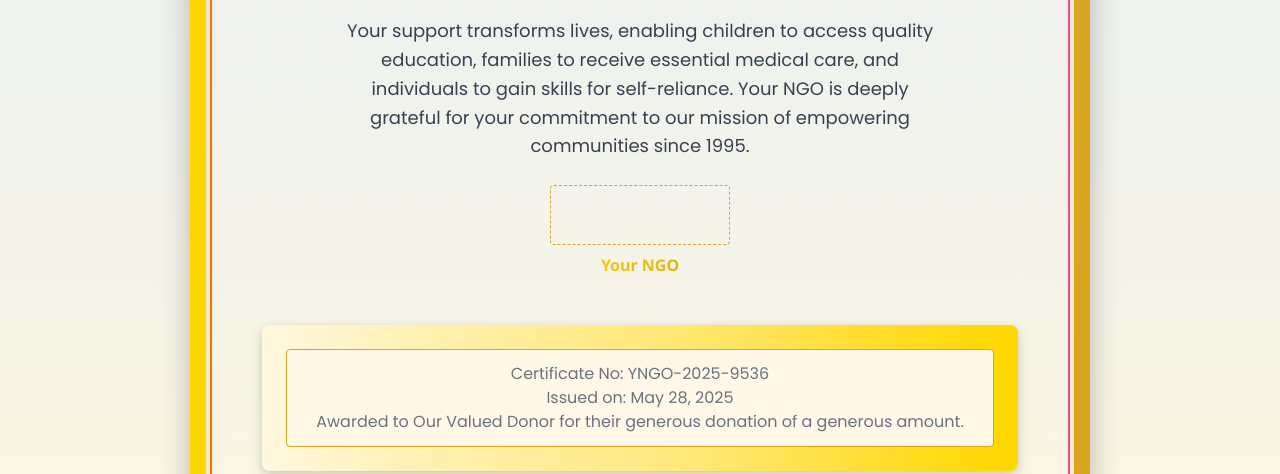
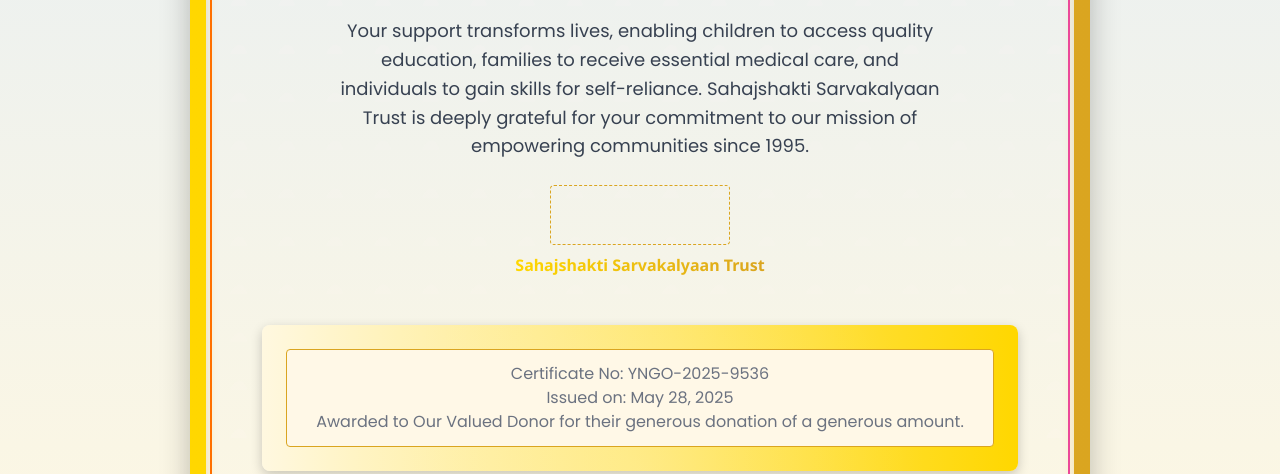
Before and after one commit to FlasyNerd/ngo, a plain HTML site: page certificate.html in a window 1280 px wide. Shown: the part 722-1196 px from the top of the page. Drawn offline with nearby package versions, Linux system fonts and the light colour scheme.

Commit message:
Add files via upload

```diff
--- a/certificate.html
+++ b/certificate.html
@@ -412,19 +412,20 @@
         <span id="donorNamePlaceholder" class="donor-name" aria-label="Donor Name">Our Valued Donor</span>
         <div class="certificate-text">
             In recognition of their exemplary generosity, we honor <strong id="donorNameInline" aria-hidden="true"></strong> for their
-            contribution of <strong id="donationAmountInline" aria-hidden="true"></strong>. This donation empowers Your NGO to provide
+            contribution of <strong id="donationAmountInline" aria-hidden="true"></strong>. This donation empowers Sahajshakti Sarvakalyaan Trust to provide
             education, healthcare, and vocational training to underprivileged communities, fostering sustainable change and hope.
         </div>
         <div class="donation-amount" id="donationAmountPlaceholder" aria-label="Donation Amount">a generous amount</div>
         <div class="certificate-text">
             Your support transforms lives, enabling children to access quality education, families to receive essential medical care,
-            and individuals to gain skills for self-reliance. Your NGO is deeply grateful for your commitment to our mission of
+            and individuals to gain skills for self-reliance. Sahajshakti Sarvakalyaan Trust is deeply grateful for your commitment to our mission of
             empowering communities since 1995.
         </div>
         <div class="signature-block">
             <div class="signature-item">
                 <div class="signature-placeholder" aria-label="Signature Placeholder"></div>
-                <div class="ngo-name">Your NGO</div>
+                <div class="ngo-name">Sahajshakti Sarvakalyaan Trust
+</div>
             </div>
         </div>
         <div class="certificate-footer">
```
